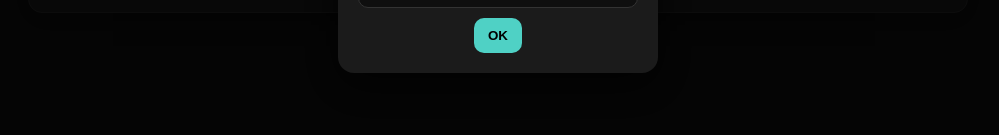
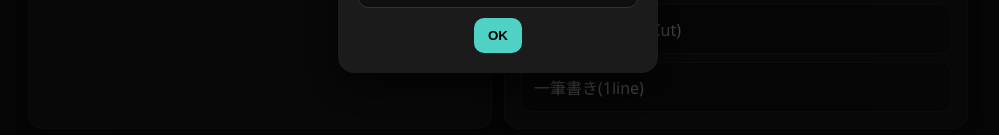
Before and after one commit to yuuyuu661/gameSite, a website: page public/index.html in a window 1280 px wide. Shown: the part 441-576 px from the top of the page, without its empty margins (142-1141 px from the left). Drawn offline with Linux system fonts and the light colour scheme.

Commit message:
Update index.html

```diff
--- a/public/index.html
+++ b/public/index.html
@@ -172,6 +172,9 @@
           <a class="game" href="/games/numbers/index.html">数字タップ（Numbers）</a>
           <a class="game" href="/games/fusion/index.html">ポケモンフュージョンクイズ(Quiz)</a>
           <a class="game" href="games/block/index.html">ブロックブラスト(Block)</a>
+          <a class="game" href="/games/fruitslice/index.html">フルーツカット(Cut)</a>
+          <a class="game" href="games/oneline/index.html">一筆書き(1line)</a>
+
         </div>
       </div>
     </div>
```
